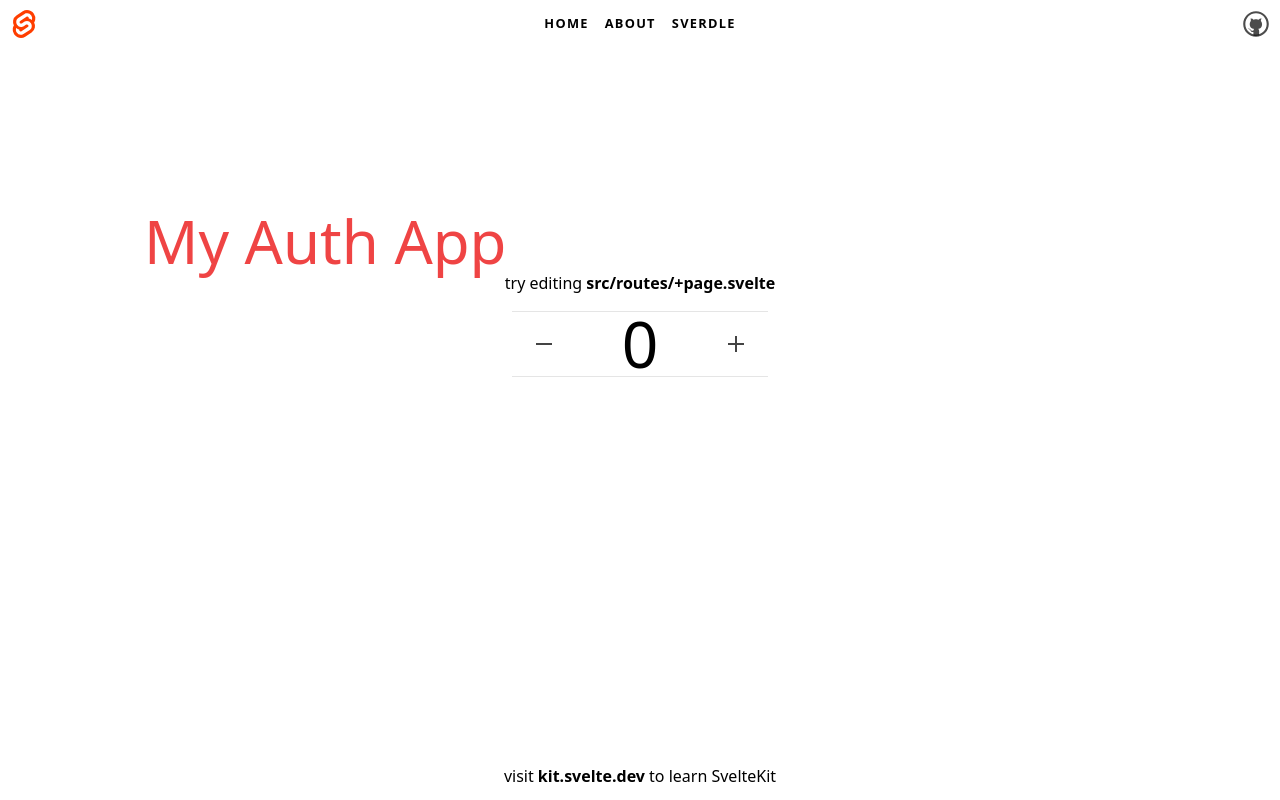
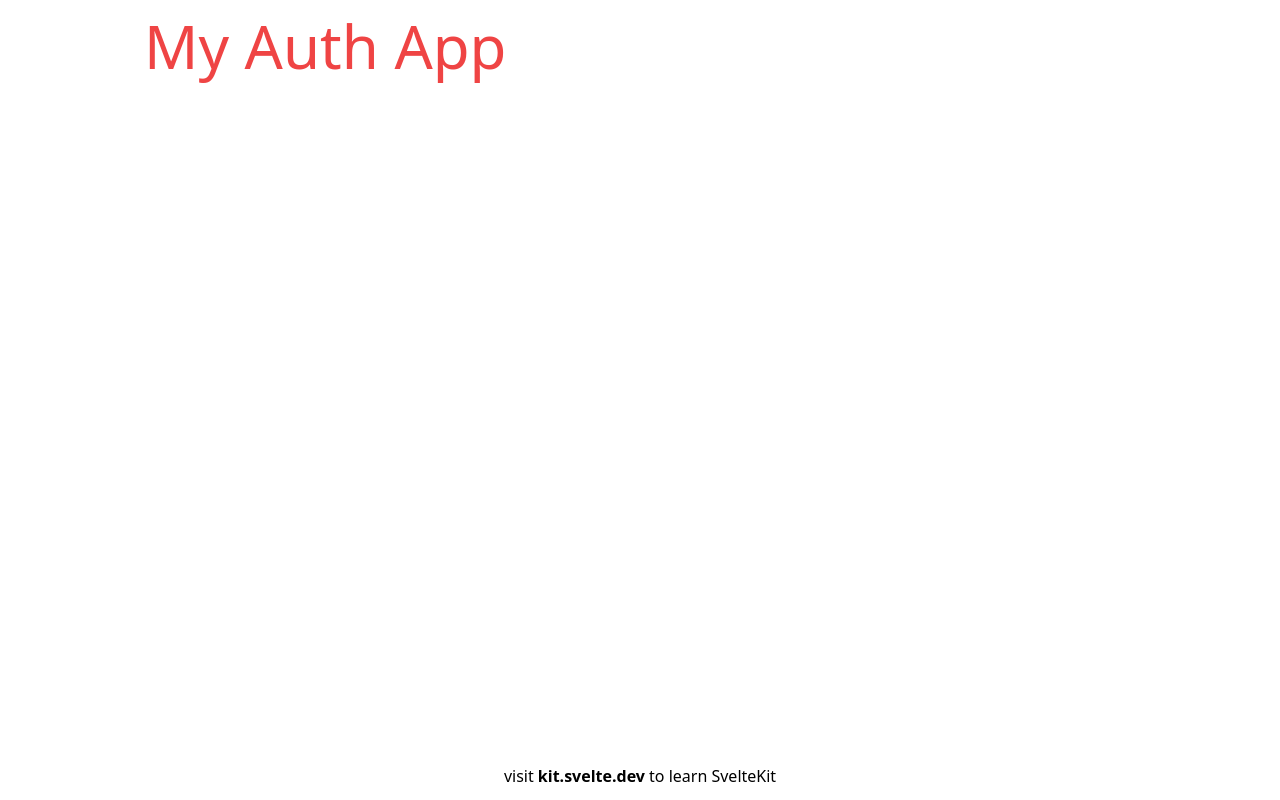
Before and after one commit to aaroncrockett/auth-app, a SvelteKit app: page / in a window 1280 px wide. Built offline with nearby package versions, Linux system fonts and the light colour scheme.

Commit message:
clean up svelte starter template

```diff
--- a/src/routes/+page.svelte
+++ b/src/routes/+page.svelte
@@ -1,50 +1,8 @@
-<script>
-	import Counter from './Counter.svelte';
-	import welcome from '$lib/images/svelte-welcome.webp';
-	import welcome_fallback from '$lib/images/svelte-welcome.png';
-</script>
-
 <svelte:head>
 	<title>Home</title>
-	<meta name="description" content="Svelte demo app" />
+	<meta name="description" content="Auth testing app" />
 </svelte:head>
 
 <section>
 	<h1 class="text-red-500 text-6xl">My Auth App</h1>
-
-	<h2>
-		try editing <strong>src/routes/+page.svelte</strong>
-	</h2>
-
-	<Counter />
 </section>
-
-<style>
-	section {
-		display: flex;
-		flex-direction: column;
-		justify-content: center;
-		align-items: center;
-		flex: 0.6;
-	}
-
-	h1 {
-		width: 100%;
-	}
-
-	.welcome {
-		display: block;
-		position: relative;
-		width: 100%;
-		height: 0;
-		padding: 0 0 calc(100% * 495 / 2048) 0;
-	}
-
-	.welcome img {
-		position: absolute;
-		width: 100%;
-		height: 100%;
-		top: 0;
-		display: block;
-	}
-</style>
--- a/src/routes/Counter.svelte
+++ /dev/null
@@ -1,102 +0,0 @@
-<script lang="ts">
-	import { spring } from 'svelte/motion';
-
-	let count = 0;
-
-	const displayed_count = spring();
-	$: displayed_count.set(count);
-	$: offset = modulo($displayed_count, 1);
-
-	function modulo(n: number, m: number) {
-		// handle negative numbers
-		return ((n % m) + m) % m;
-	}
-</script>
-
-<div class="counter">
-	<button on:click={() => (count -= 1)} aria-label="Decrease the counter by one">
-		<svg aria-hidden="true" viewBox="0 0 1 1">
-			<path d="M0,0.5 L1,0.5" />
-		</svg>
-	</button>
-
-	<div class="counter-viewport">
-		<div class="counter-digits" style="transform: translate(0, {100 * offset}%)">
-			<strong class="hidden" aria-hidden="true">{Math.floor($displayed_count + 1)}</strong>
-			<strong>{Math.floor($displayed_count)}</strong>
-		</div>
-	</div>
-
-	<button on:click={() => (count += 1)} aria-label="Increase the counter by one">
-		<svg aria-hidden="true" viewBox="0 0 1 1">
-			<path d="M0,0.5 L1,0.5 M0.5,0 L0.5,1" />
-		</svg>
-	</button>
-</div>
-
-<style>
-	.counter {
-		display: flex;
-		border-top: 1px solid rgba(0, 0, 0, 0.1);
-		border-bottom: 1px solid rgba(0, 0, 0, 0.1);
-		margin: 1rem 0;
-	}
-
-	.counter button {
-		width: 2em;
-		padding: 0;
-		display: flex;
-		align-items: center;
-		justify-content: center;
-		border: 0;
-		background-color: transparent;
-		touch-action: manipulation;
-		font-size: 2rem;
-	}
-
-	.counter button:hover {
-		background-color: var(--color-bg-1);
-	}
-
-	svg {
-		width: 25%;
-		height: 25%;
-	}
-
-	path {
-		vector-effect: non-scaling-stroke;
-		stroke-width: 2px;
-		stroke: #444;
-	}
-
-	.counter-viewport {
-		width: 8em;
-		height: 4em;
-		overflow: hidden;
-		text-align: center;
-		position: relative;
-	}
-
-	.counter-viewport strong {
-		position: absolute;
-		display: flex;
-		width: 100%;
-		height: 100%;
-		font-weight: 400;
-		color: var(--color-theme-1);
-		font-size: 4rem;
-		align-items: center;
-		justify-content: center;
-	}
-
-	.counter-digits {
-		position: absolute;
-		width: 100%;
-		height: 100%;
-	}
-
-	.hidden {
-		top: -100%;
-		user-select: none;
-	}
-</style>
--- a/src/routes/Header.svelte
+++ b/src/routes/Header.svelte
@@ -1,129 +1,3 @@
-<script>
-	import { page } from '$app/stores';
-	import logo from '$lib/images/svelte-logo.svg';
-	import github from '$lib/images/github.svg';
-</script>
-
 <header>
-	<div class="corner">
-		<a href="https://kit.svelte.dev">
-			<img src={logo} alt="SvelteKit" />
-		</a>
-	</div>
-
-	<nav>
-		<svg viewBox="0 0 2 3" aria-hidden="true">
-			<path d="M0,0 L1,2 C1.5,3 1.5,3 2,3 L2,0 Z" />
-		</svg>
-		<ul>
-			<li aria-current={$page.url.pathname === '/' ? 'page' : undefined}>
-				<a href="/">Home</a>
-			</li>
-			<li aria-current={$page.url.pathname === '/about' ? 'page' : undefined}>
-				<a href="/about">About</a>
-			</li>
-			<li aria-current={$page.url.pathname.startsWith('/sverdle') ? 'page' : undefined}>
-				<a href="/sverdle">Sverdle</a>
-			</li>
-		</ul>
-		<svg viewBox="0 0 2 3" aria-hidden="true">
-			<path d="M0,0 L0,3 C0.5,3 0.5,3 1,2 L2,0 Z" />
-		</svg>
-	</nav>
-
-	<div class="corner">
-		<a href="https://github.com/sveltejs/kit">
-			<img src={github} alt="GitHub" />
-		</a>
-	</div>
+	<nav></nav>
 </header>
-
-<style>
-	header {
-		display: flex;
-		justify-content: space-between;
-	}
-
-	.corner {
-		width: 3em;
-		height: 3em;
-	}
-
-	.corner a {
-		display: flex;
-		align-items: center;
-		justify-content: center;
-		width: 100%;
-		height: 100%;
-	}
-
-	.corner img {
-		width: 2em;
-		height: 2em;
-		object-fit: contain;
-	}
-
-	nav {
-		display: flex;
-		justify-content: center;
-		--background: rgba(255, 255, 255, 0.7);
-	}
-
-	svg {
-		width: 2em;
-		height: 3em;
-		display: block;
-	}
-
-	path {
-		fill: var(--background);
-	}
-
-	ul {
-		position: relative;
-		padding: 0;
-		margin: 0;
-		height: 3em;
-		display: flex;
-		justify-content: center;
-		align-items: center;
-		list-style: none;
-		background: var(--background);
-		background-size: contain;
-	}
-
-	li {
-		position: relative;
-		height: 100%;
-	}
-
-	li[aria-current='page']::before {
-		--size: 6px;
-		content: '';
-		width: 0;
-		height: 0;
-		position: absolute;
-		top: 0;
-		left: calc(50% - var(--size));
-		border: var(--size) solid transparent;
-		border-top: var(--size) solid var(--color-theme-1);
-	}
-
-	nav a {
-		display: flex;
-		height: 100%;
-		align-items: center;
-		padding: 0 0.5rem;
-		color: var(--color-text);
-		font-weight: 700;
-		font-size: 0.8rem;
-		text-transform: uppercase;
-		letter-spacing: 0.1em;
-		text-decoration: none;
-		transition: color 0.2s linear;
-	}
-
-	a:hover {
-		color: var(--color-theme-1);
-	}
-</style>
--- a/src/routes/about/+page.svelte
+++ /dev/null
@@ -1,26 +0,0 @@
-<svelte:head>
-	<title>About</title>
-	<meta name="description" content="About this app" />
-</svelte:head>
-
-<div class="text-column">
-	<h1>About this app</h1>
-
-	<p>
-		This is a <a href="https://kit.svelte.dev">SvelteKit</a> app. You can make your own by typing the
-		following into your command line and following the prompts:
-	</p>
-
-	<pre>npm create svelte@latest</pre>
-
-	<p>
-		The page you're looking at is purely static HTML, with no client-side interactivity needed.
-		Because of that, we don't need to load any JavaScript. Try viewing the page's source, or opening
-		the devtools network panel and reloading.
-	</p>
-
-	<p>
-		The <a href="/sverdle">Sverdle</a> page illustrates SvelteKit's data loading and form handling. Try
-		using it with JavaScript disabled!
-	</p>
-</div>
--- a/src/routes/about/+page.ts
+++ /dev/null
@@ -1,9 +0,0 @@
-import { dev } from '$app/environment';
-
-// we don't need any JS on this page, though we'll load
-// it in dev so that we get hot module replacement
-export const csr = dev;
-
-// since there's no dynamic data here, we can prerender
-// it so that it gets served as a static asset in production
-export const prerender = true;
```
Also changed, not shown: public/index.html (+19 -19 lines).
